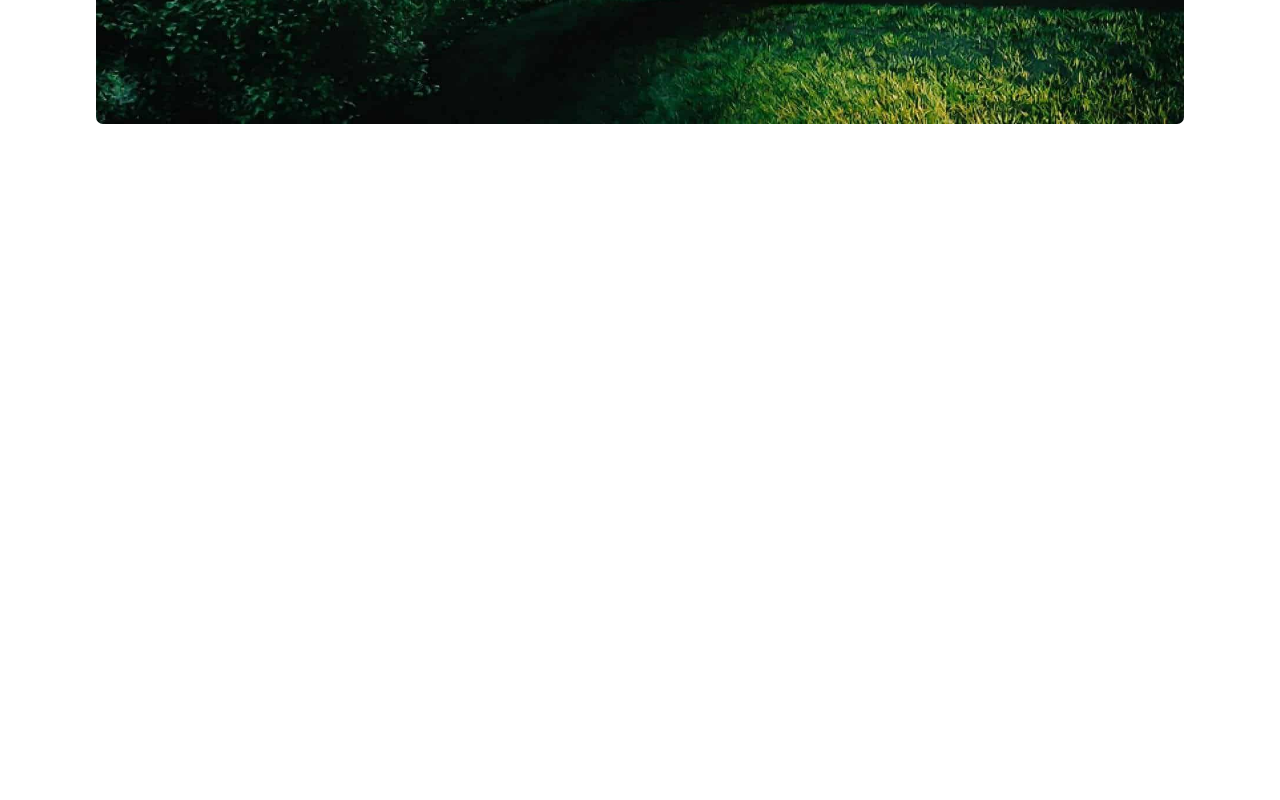
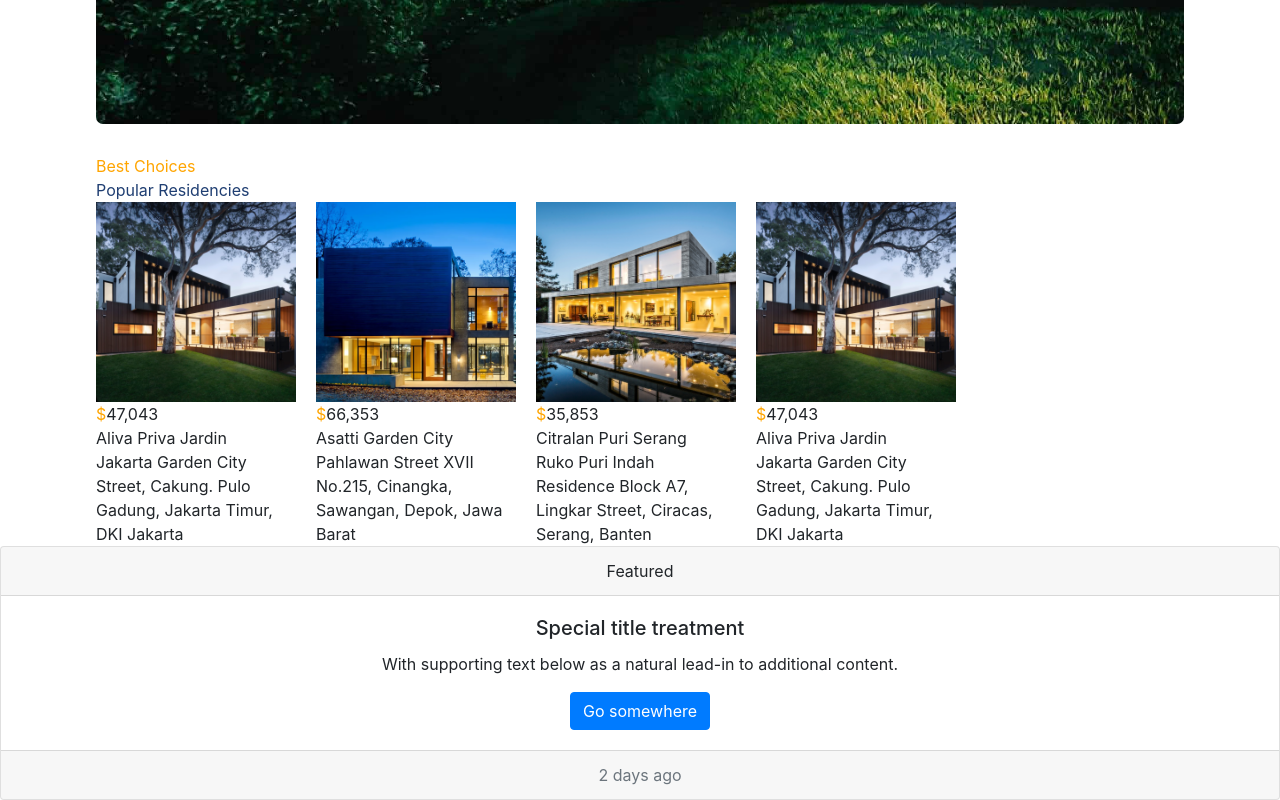
Before and after one commit to Bitlegions/property_marketplace, a React (Vite) app in the folder client/: page / in a window 1280 px wide. Shown: the part 569-1369 px from the top of the page. Before the commit the page ends 800 px from the top, so only its background shows below. Built offline with nearby package versions, Linux system fonts and the light colour scheme.

Commit message:
adding Residencies.jsx

```diff
--- a/client/src/App.jsx
+++ b/client/src/App.jsx
@@ -1,7 +1,9 @@
 import { useState } from 'react'
 import './App.css'
+import Footer from './components/Footer';
 import Hero from './components/Hero';
 import Navbar from './components/Navbar';
+import Residencies from './components/Residencies';
 
 function App() {
 
@@ -9,6 +11,8 @@ function App() {
     <>
         <Navbar />
         <Hero />
+        <Residencies />
+        <Footer />
     </>
   )
 }
--- /dev/null
+++ b/client/src/components/Footer.jsx
@@ -0,0 +1,21 @@
+import React from 'react'
+
+const Footer = () => {
+  return (
+    <div class="card text-center">
+  <div class="card-header">
+    Featured
+  </div>
+  <div class="card-body">
+    <h5 class="card-title">Special title treatment</h5>
+    <p class="card-text">With supporting text below as a natural lead-in to additional content.</p>
+    <a href="#" class="btn btn-primary">Go somewhere</a>
+  </div>
+  <div class="card-footer text-muted">
+    2 days ago
+  </div>
+</div>
+  )
+}
+
+export default Footer
--- /dev/null
+++ b/client/src/components/Residencies.jsx
@@ -0,0 +1,32 @@
+import React from "react";
+import data from "../utils/slider.json";
+
+const Residencies = () => {
+  return (
+    <div >
+      <div id="residencies"  style={{ width: '85%', margin: '0 auto' }}>
+        <div >
+          <span style={{ color: "orange" }}>Best Choices</span>
+          <div style={{ color: '#1f3e72' }}>Popular Residencies</div>
+        </div>
+        {/* slider */}
+        <div className="d-flex"  >
+          {data.map((card, i) => (
+            <div key={i} style={{ width: "200px", marginRight: "20px" }}>
+              <img src={card.image} alt="home" style={{ width: "100%", height: '200px', objectFit: 'cover' }} />
+
+              <span >
+                <span style={{ color: "orange" }}>$</span>
+                <span>{card.price}</span>
+              </span>
+              <div >{card.name}</div>
+              <span >{card.detail}</span>
+            </div>
+          ))}
+        </div>
+      </div>
+    </div>
+  );
+};
+
+export default Residencies;
--- /dev/null
+++ b/client/src/utils/slider.json
@@ -0,0 +1,26 @@
+[
+  {
+    "name": "Aliva Priva Jardin",
+    "price": "47,043",
+    "detail": "Jakarta Garden City Street, Cakung. Pulo Gadung, Jakarta Timur, DKI Jakarta",
+    "image": "./r1.png"
+  },
+  {
+    "name": "Asatti Garden City",
+    "price": "66,353",
+    "detail": "Pahlawan Street XVII No.215, Cinangka, Sawangan, Depok, Jawa Barat",
+    "image": "./r2.png"
+  },
+  {
+    "name": "Citralan Puri Serang",
+    "price": "35,853",
+    "detail": "Ruko Puri Indah Residence Block A7, Lingkar Street, Ciracas, Serang, Banten",
+    "image": "./r3.png"
+  },
+  {
+    "name": "Aliva Priva Jardin",
+    "price": "47,043",
+    "detail": "Jakarta Garden City Street, Cakung. Pulo Gadung, Jakarta Timur, DKI Jakarta",
+    "image": "./r1.png"
+  }
+]
```
